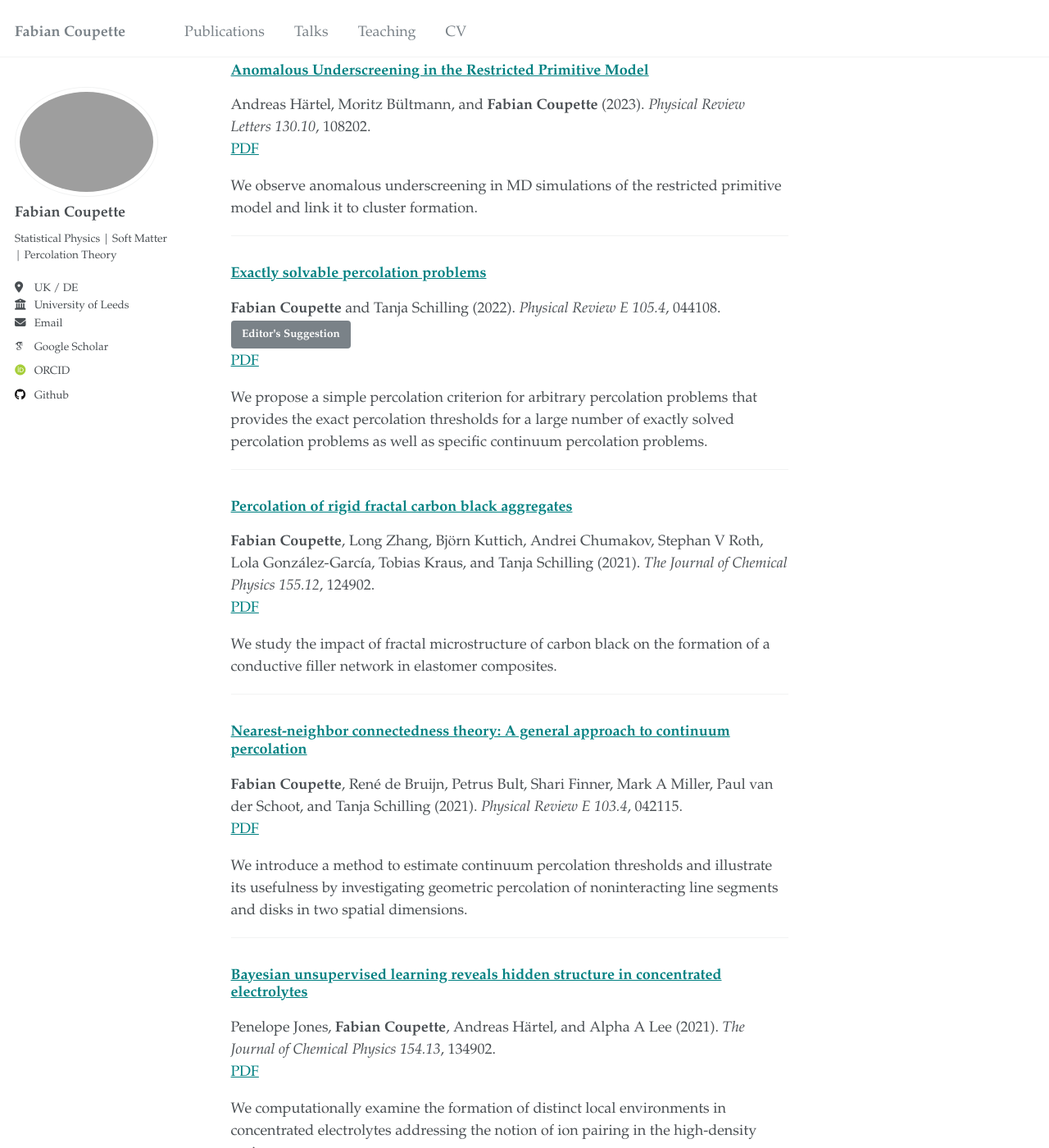
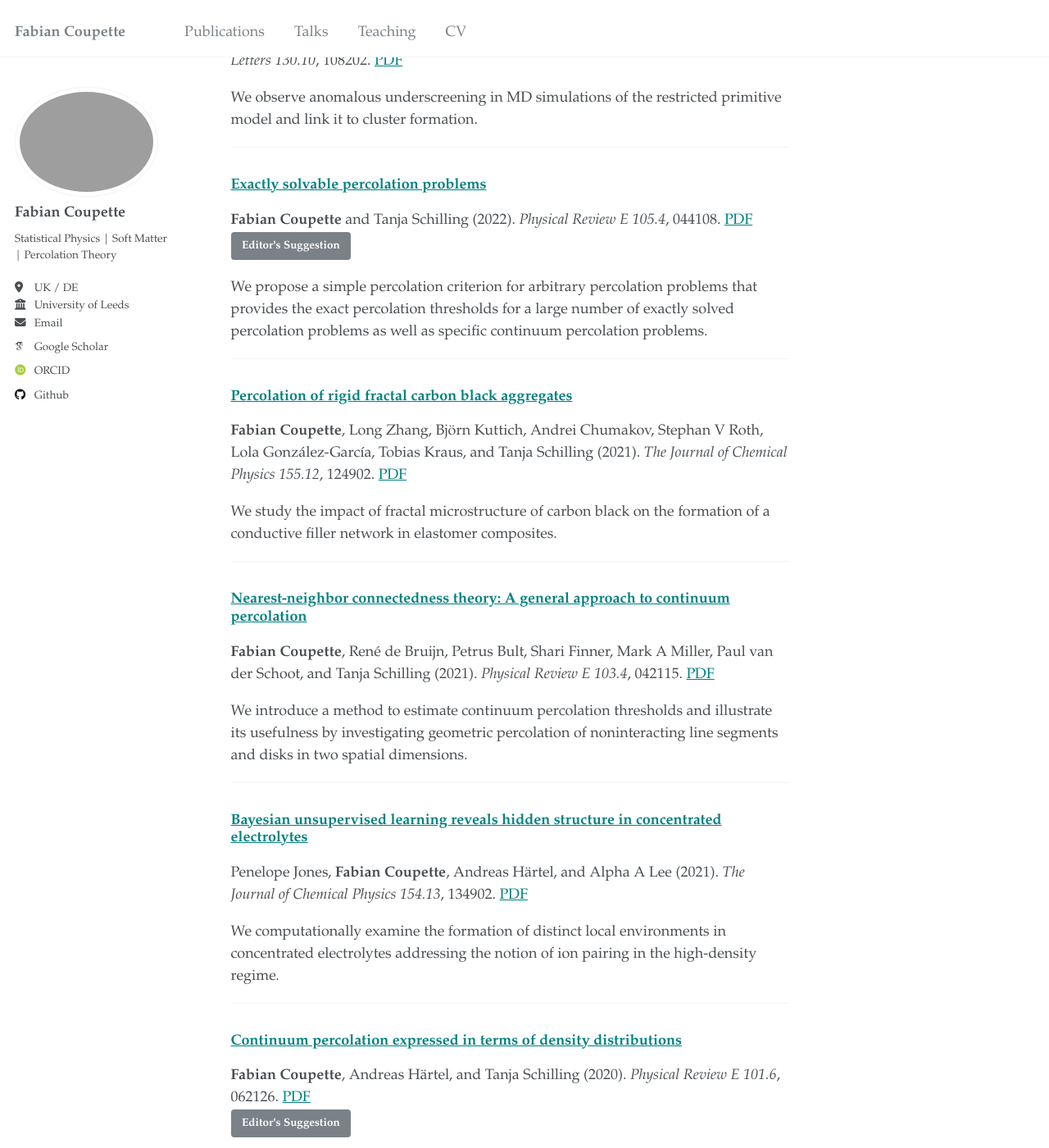
Before and after one commit to physquid/physquid.github.io, a Jekyll site: the page built from _pages/publications.html, in a window 1280 px wide and 1400 px high, scrolled down 1054 px. Shown: the whole window at 82% size. Built offline with Jekyll 4.4.1, drawn with Linux system fonts in a browser that asks for light colours; some web fonts are replaced.

Commit message:
fix pdf button placement

```diff
--- a/_includes/archive-single.html
+++ b/_includes/archive-single.html
@@ -49,9 +49,9 @@
           {% endif %}
         </h3>
           <p>{{ post.author | markdownify | remove: "</p>" }} ({{ post.date | default: "1900-01-01" | date: "%Y" }}).
-          <i>{{ post.venue }}{% if post.volume %} {{ post.volume }}{% if post.issue %}.{{ post.issue}}{% endif %}{% endif %}</i>{% if post.pages %}, {{ post.pages}}{% endif %}.
+          <i>{{ post.venue }}{% if post.volume %} {{ post.volume }}{% if post.issue %}.{{ post.issue}}{% endif %}{% endif %}</i>{% if post.pages %}, {{ post.pages}}{% endif %}. {% if post.paperurl %}<a href=" {{ post.paperurl }} ">PDF</a>{% endif %}
           {% if post.special %}<br/><span class="highlight">{{ post.special }}</span>{% endif %}
-          {% if post.paperurl %}<br/><a href=" {{ post.paperurl }} ">PDF</a>{% endif %}</p>
+          </p>
 
     {% elsif post.date %}
          <p class="page__date"><strong><i class="fa fa-fw fa-calendar" aria-hidden="true"></i> {{ site.data.ui-text[site.locale].date_label | default: "Published:" }}</strong> <time datetime="{{ post.date | default: "1900-01-01" | date_to_xmlschema }}">{{ post.date | default: "1900-01-01" | date: "%B %d, %Y" }}</time></p>
```
